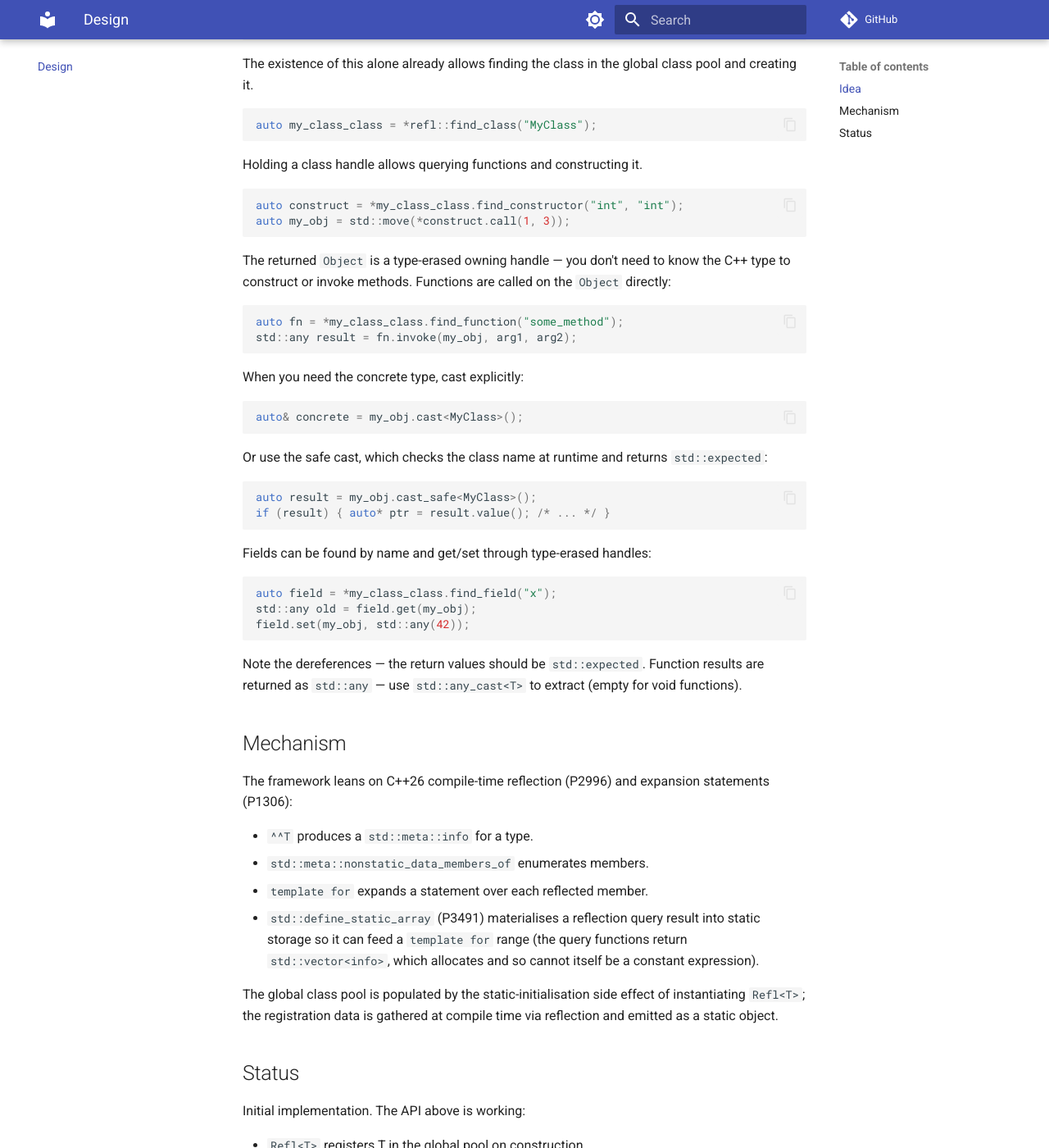
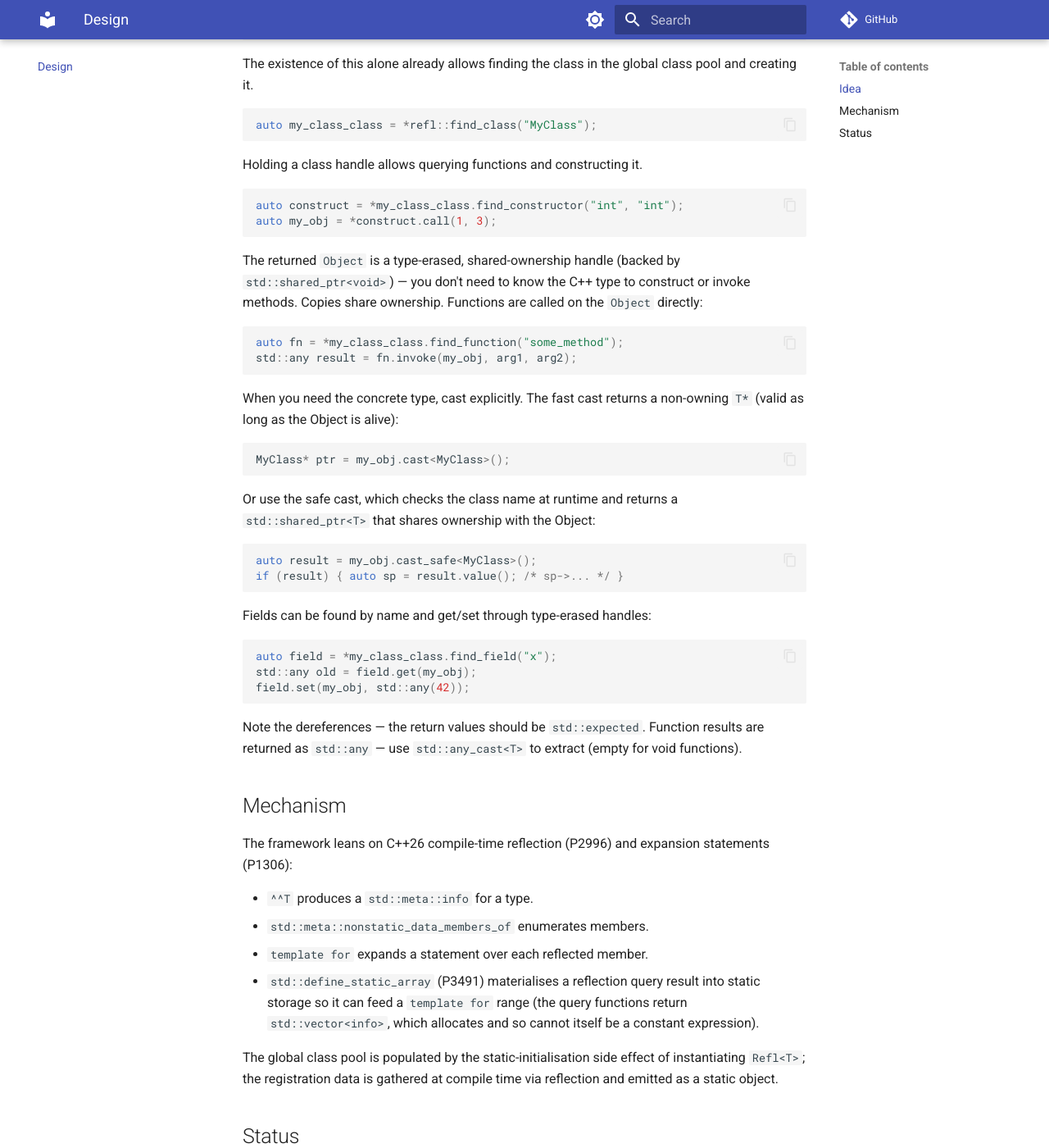
Before and after one commit to w2xel/refl, an MkDocs documentation site: the page built from docs/content/design.md, in a window 1280 px wide and 1400 px high, scrolled down 311 px. Shown: the whole window at 82% size. Built offline with MkDocs 1.6.1 and Material for MkDocs 9.7.7, drawn with Linux system fonts in a browser that asks for light colours; comment, search, counter and statistics services are not loaded; some of the changed text lies outside the part shown.

Commit message:
Switch Object to shared ownership, eliminate raw owning pointers
Object now holds std::shared_ptr<void> internally instead of a raw
void* + DeleterFn. This makes Object copyable (shared ownership) and
eliminates the hand-written destructor, move constructor, and move
assignment. The factory (detail::factory) now returns
std::shared_ptr<void> via std::make_shared<T>, so the result is never
a bare owning pointer. The DeleterFn typedef and detail::deleter
template are removed — the shared_ptr's default deleter (delete) is
correct.

cast<T>() now returns T* (non-owning, fast) instead of T&.
cast_safe<T>() now returns std::expected<std::shared_ptr<T>, Error>
instead of std::expected<T*, Error> — the shared_ptr keeps the object
alive independently of the Object. Object::raw() is now private
(only Function and Field friends access it).

ConstructorInfo no longer stores a separate DeleterFn field.
Constructor::call passes the factory's shared_ptr directly to Object.

Generated by Mistral Vibe.
Co-Authored-By: Mistral Vibe <vibe@mistral.ai>

````diff
--- a/docs/content/design.md
+++ b/docs/content/design.md
@@ -19,11 +19,12 @@ Holding a class handle allows querying functions and constructing it.
 
 ```cpp
 auto construct = *my_class_class.find_constructor("int", "int");
-auto my_obj = std::move(*construct.call(1, 3));
+auto my_obj = *construct.call(1, 3);
 ```
 
-The returned `Object` is a type-erased owning handle — you don't need to know
-the C++ type to construct or invoke methods.  Functions are called on the
+The returned `Object` is a type-erased, shared-ownership handle (backed by
+`std::shared_ptr<void>`) — you don't need to know the C++ type to construct
+or invoke methods.  Copies share ownership.  Functions are called on the
 `Object` directly:
 
 ```cpp
@@ -31,18 +32,19 @@ auto fn = *my_class_class.find_function("some_method");
 std::any result = fn.invoke(my_obj, arg1, arg2);
 ```
 
-When you need the concrete type, cast explicitly:
+When you need the concrete type, cast explicitly.  The fast cast returns
+a non-owning `T*` (valid as long as the Object is alive):
 
 ```cpp
-auto& concrete = my_obj.cast<MyClass>();
+MyClass* ptr = my_obj.cast<MyClass>();
 ```
 
 Or use the safe cast, which checks the class name at runtime and returns
-`std::expected`:
+a `std::shared_ptr<T>` that shares ownership with the Object:
 
 ```cpp
 auto result = my_obj.cast_safe<MyClass>();
-if (result) { auto* ptr = result.value(); /* ... */ }
+if (result) { auto sp = result.value(); /* sp->... */ }
 ```
 
 Fields can be found by name and get/set through type-erased handles:
@@ -84,15 +86,16 @@ Initial implementation. The API above is working:
 - `Class::find_function("name")` returns `std::expected<Function, Error>`.
 - `Class::find_field("name")` returns `std::expected<Field, Error>`.
 - `Constructor::call(args...)` returns `std::expected<Object, Error>` — a
-  type-erased owning handle.  No template parameter needed.
+  type-erased, shared-ownership handle.  No template parameter needed.
 - `Function::invoke(obj, args...)` calls the member function on an `Object`
   (or on a concrete `T&` via `invoke<T>`) and returns `std::any`.
 - `Field::get(Object&)` returns the field value as `std::any`.
 - `Field::set(Object&, std::any)` sets the field value.  Returns
   `Error::BadSignature` for read-only (const or bit-field) fields.
-- `Object::cast<T>()` recovers the concrete type (fast, unchecked).
+- `Object::cast<T>()` returns a non-owning `T*` (fast, unchecked).
 - `Object::cast_safe<T>()` checks the class name at runtime and returns
-  `std::expected<T*, Error>`.
+  `std::expected<std::shared_ptr<T>, Error>` — the shared_ptr keeps the
+  object alive independently of the Object.
 
 Limitations (marked with `ponytail:` in the source):
 
````
Also changed, not shown: README.md, 3 other files.
